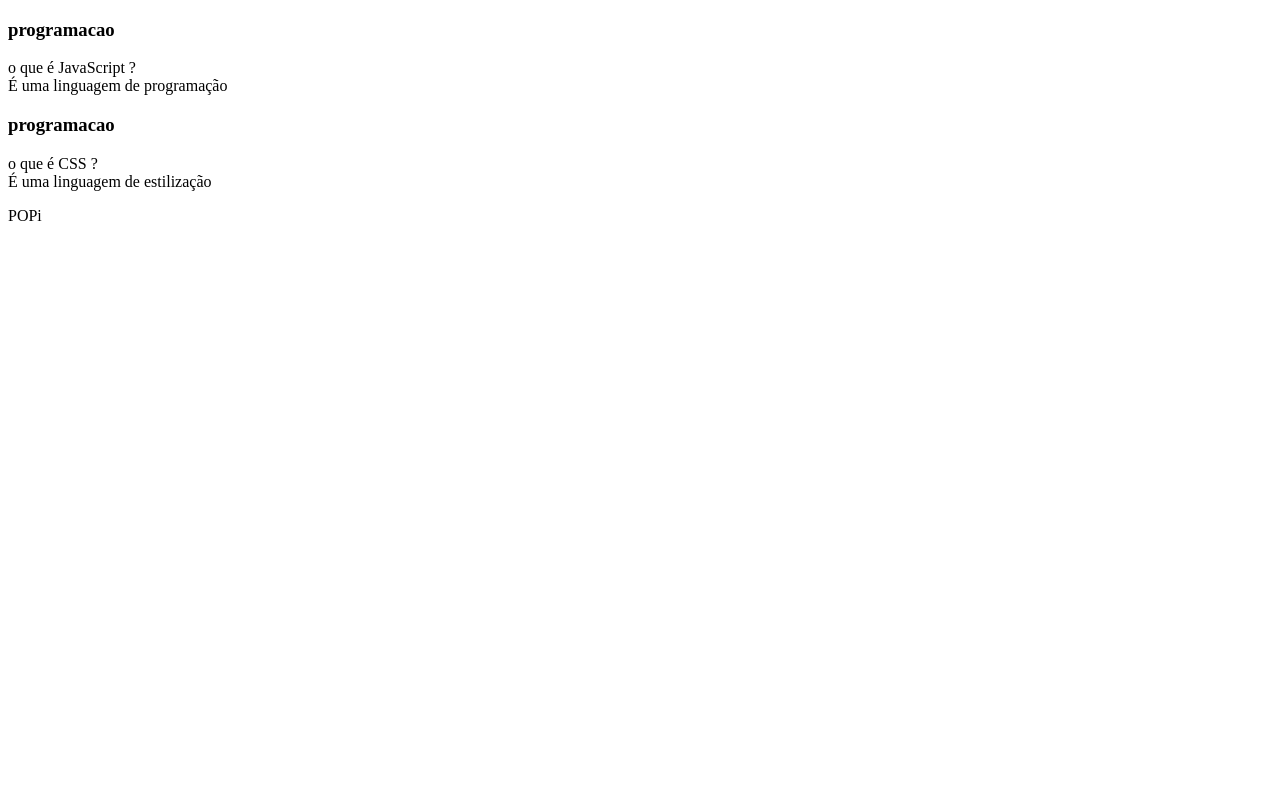
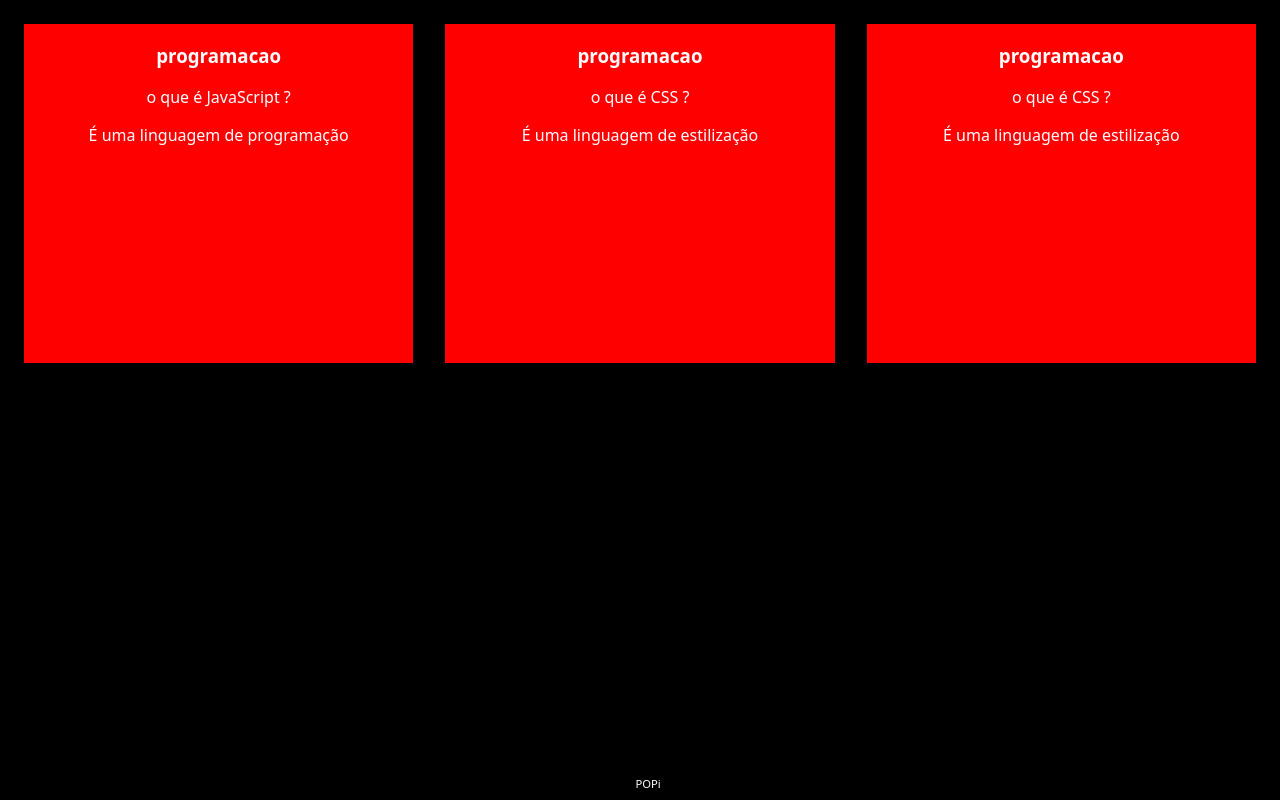
Before and after one commit to gugustavo123/cartaoclonado, a plain HTML site: page index.html in a window 1280 px wide. Drawn offline with Linux system fonts and the light colour scheme.

Commit message:
Add files via upload

```diff
--- /dev/null
+++ b/assets/style.css
@@ -0,0 +1,48 @@
+body{
+    background-color: black;
+    color: white;
+    font-family: system-ui, -apple-system, BlinkMacSystemFont, 'Segoe UI', Roboto, Oxygen, Ubuntu, Cantarell, 'Open Sans', 'Helvetica Neue', sans-serif;
+}
+
+#container{
+    display: flex;
+}
+
+.cartaoblack{
+    margin: 1rem 1rem;
+    background-color: red;
+    height: 20rem;
+    flex-grow: 1;
+    flex-basis: calc(33% - 6rem);
+}
+
+.cartaoblack__conteudo{
+    text-align: center;
+    background-color: red;
+    height: 100%;
+}
+
+
+
+
+
+
+
+
+
+
+
+footer{
+     background-color: black;
+     color: white;
+     position: fixed;
+     bottom: 0;
+     width: 100%;
+     height: 2rem;
+}
+
+footer p{
+    text-align: center;
+    font-size: 0.7rem;
+    margin-top: 0.5rem;
+}
--- a/index.html
+++ b/index.html
@@ -3,6 +3,7 @@
 <head>
     <meta charset="UTF-8">
     <meta name="viewport" content="width=device-width, initial-scale=1.0">
+    <link rel="stylesheet" href="assets/style.css">
     <title>flashcard</title>
 </head>
 <body>
@@ -12,22 +13,33 @@
                 <div class="cartaoblack__conteudo">
                     <h3>programacao</h3>
                     <div class="cartaoblack__conteudo__pergunta">
-                        o que é JavaScript ?
+                        <p>o que é JavaScript ?</p>
                     </div>
                     <div class="cartaoblack__conteudo__resposta">
-                        É uma linguagem de
-                        programação
+                        <p>É uma linguagem de
+                        programação</p>
                     </div>
             </article>
             <article class="cartaoblack">
                 <div class="cartaoblack__conteudo">
                     <h3>programacao</h3>
                     <div class="cartaoblack__conteudo__pergunta">
-                        o que é CSS ?
+                    <p>o que é CSS ?</p>
                     </div>
                     <div class="cartaoblack__conteudo__resposta">
-                        É uma linguagem de
-                        estilização
+                    <p>É uma linguagem de
+                        estilização</p>
+                    </div>
+            </article>
+            <article class="cartaoblack">
+                <div class="cartaoblack__conteudo">
+                    <h3>programacao</h3>
+                    <div class="cartaoblack__conteudo__pergunta">
+                    <p>o que é CSS ?</p>
+                    </div>
+                    <div class="cartaoblack__conteudo__resposta">
+                    <p>É uma linguagem de
+                        estilização</p>
                     </div>
             </article>
         </section>
```
